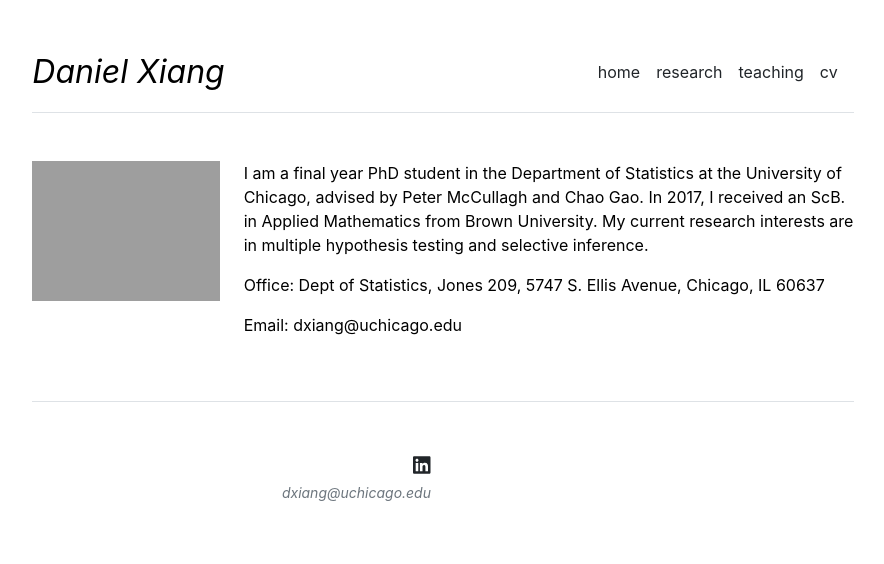
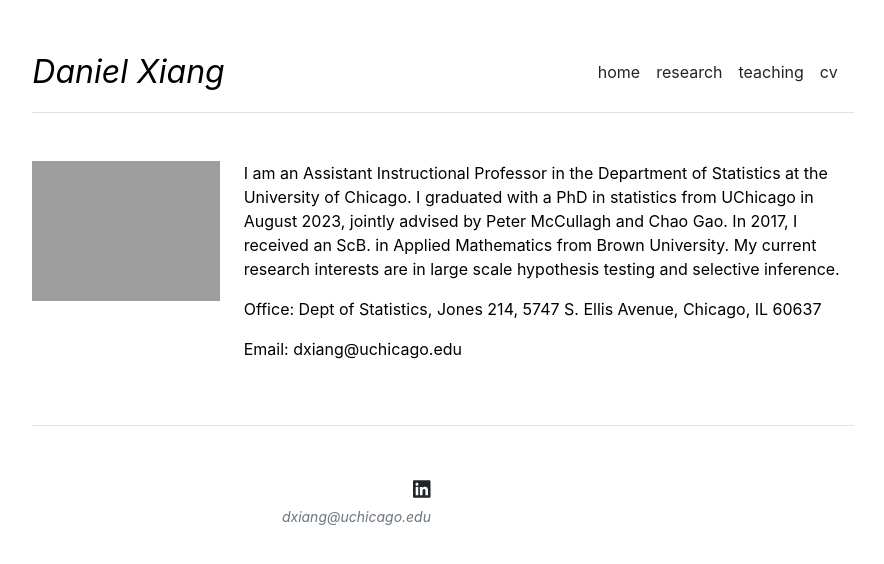
Before and after one commit to dan-xiang/dan-xiang.github.io, a Jekyll site: the page built from index.md, in a window 1280 px wide. Shown: the top 564 px of the page, without its empty margins (197-1081 px from the left). Built offline with Jekyll 4.4.1, drawn with Linux system fonts in a browser that asks for light colours.

Commit message:
Update index.md
Signed-off-by: dan-xiang <120136833+dan-xiang@users.noreply.github.com>

```diff
--- a/index.md
+++ b/index.md
@@ -3,8 +3,8 @@ layout: home
 title: "Home"
 ---
 
-I am a final year PhD student in the Department of Statistics at the University of Chicago, advised by Peter McCullagh and Chao Gao. In 2017, I received an ScB. in Applied Mathematics from Brown University. My current research interests are in multiple hypothesis testing and selective inference.
+I am an Assistant Instructional Professor in the Department of Statistics at the University of Chicago. I graduated with a PhD in statistics from UChicago in August 2023, jointly advised by Peter McCullagh and Chao Gao. In 2017, I received an ScB. in Applied Mathematics from Brown University. My current research interests are in large scale hypothesis testing and selective inference.
 
-Office: Dept of Statistics, Jones 209, 5747 S. Ellis Avenue, Chicago, IL 60637
+Office: Dept of Statistics, Jones 214, 5747 S. Ellis Avenue, Chicago, IL 60637
 
 Email: dxiang@uchicago.edu
```
